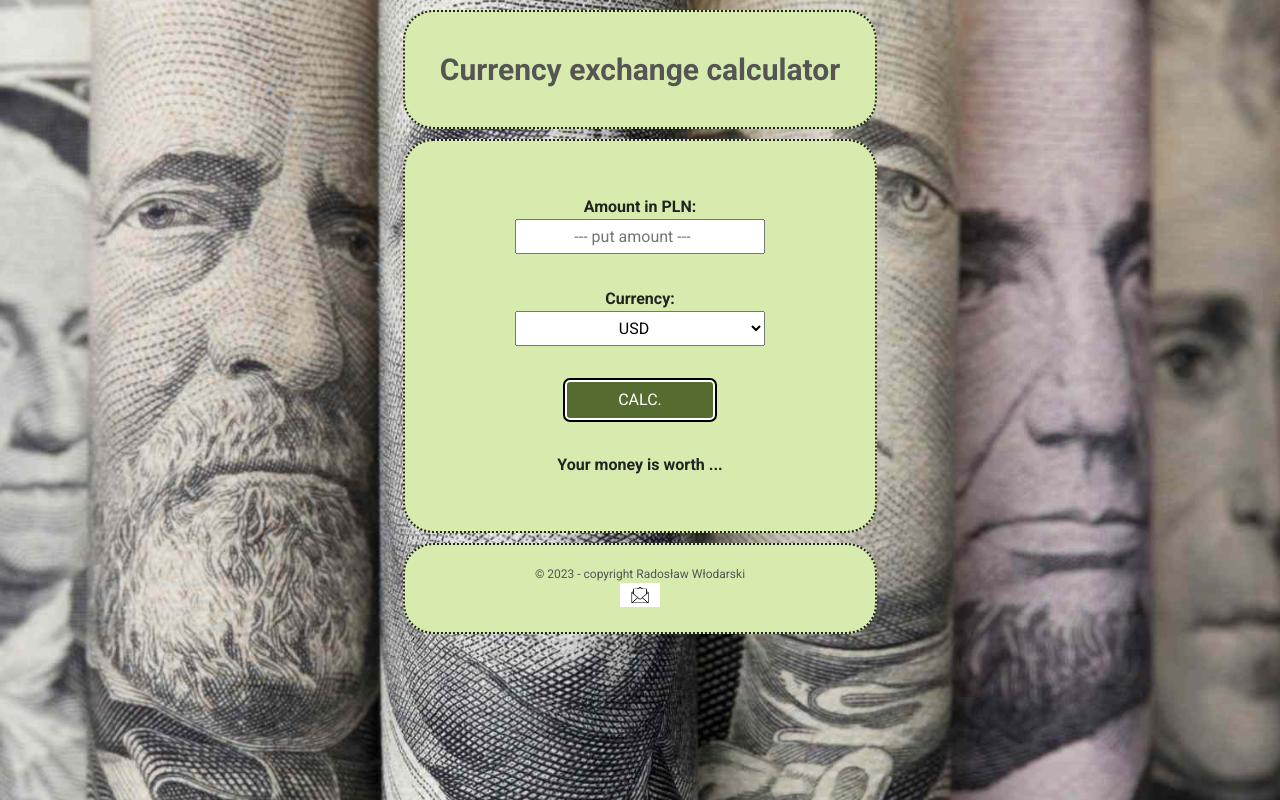
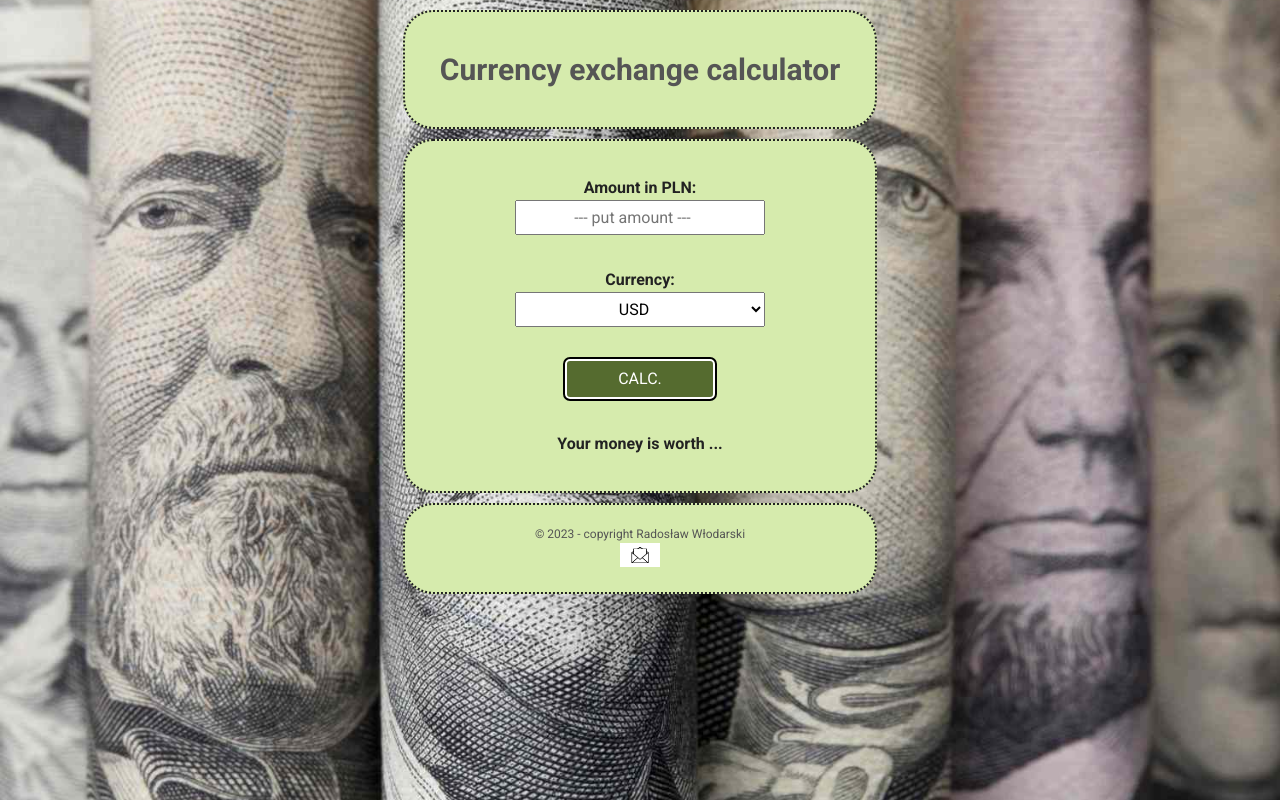
Before and after one commit to RadekW86/Currency-Converter, a React (Create React App) app: page / in a window 1280 px wide. Built offline with nearby package versions, Linux system fonts and the light colour scheme.

Commit message:
minor code formating and styling updates

```diff
--- a/src/Footer/index.js
+++ b/src/Footer/index.js
@@ -1,21 +1,19 @@
 import "./style.css";
 import envelope from "../envelope.png";
 
-const Footer = () => {
-  return (
-    <footer className="footer">
-      © 2023 - copyright Radosław Włodarski
-      <br />
+const Footer = () => (
+  <footer className="footer">
+    <div>© 2023 - copyright Radosław Włodarski</div>
+    <a href="mailto:wlodarski.radek@gmail.com">
       <img
         className="footer__icon"
         width="40"
         height="24"
         src={envelope}
         alt="mail_me"
-        onClick={() => (window.location = "mailto:wlodarski.radek@gmail.com")}
       />
-    </footer>
-  );
-};
+    </a>
+  </footer>
+);
 
 export default Footer;
--- a/src/Form/style.css
+++ b/src/Form/style.css
@@ -1,10 +1,11 @@
 .form {
-    min-height: 350px;
+    min-height: 280px;
     display: flex;
     flex-direction: column;
     align-items: center;
-    justify-content: space-evenly;
+    justify-content: space-between;
     font-weight: 700;
+    margin: 15px 0px;
 }
 
 .form__label {
```
Also changed, not shown: src/Header/index.js (+4 -3 lines).
